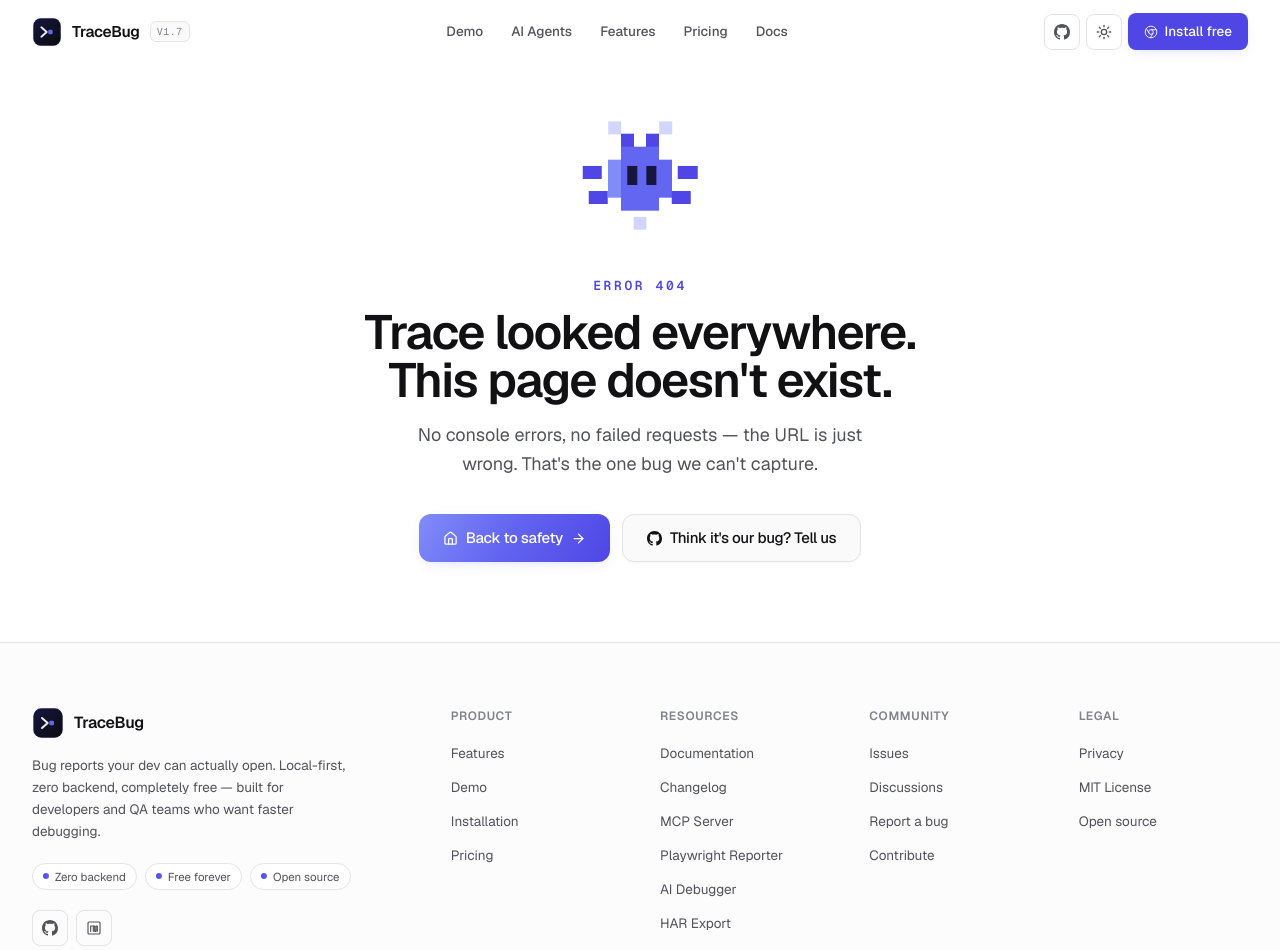
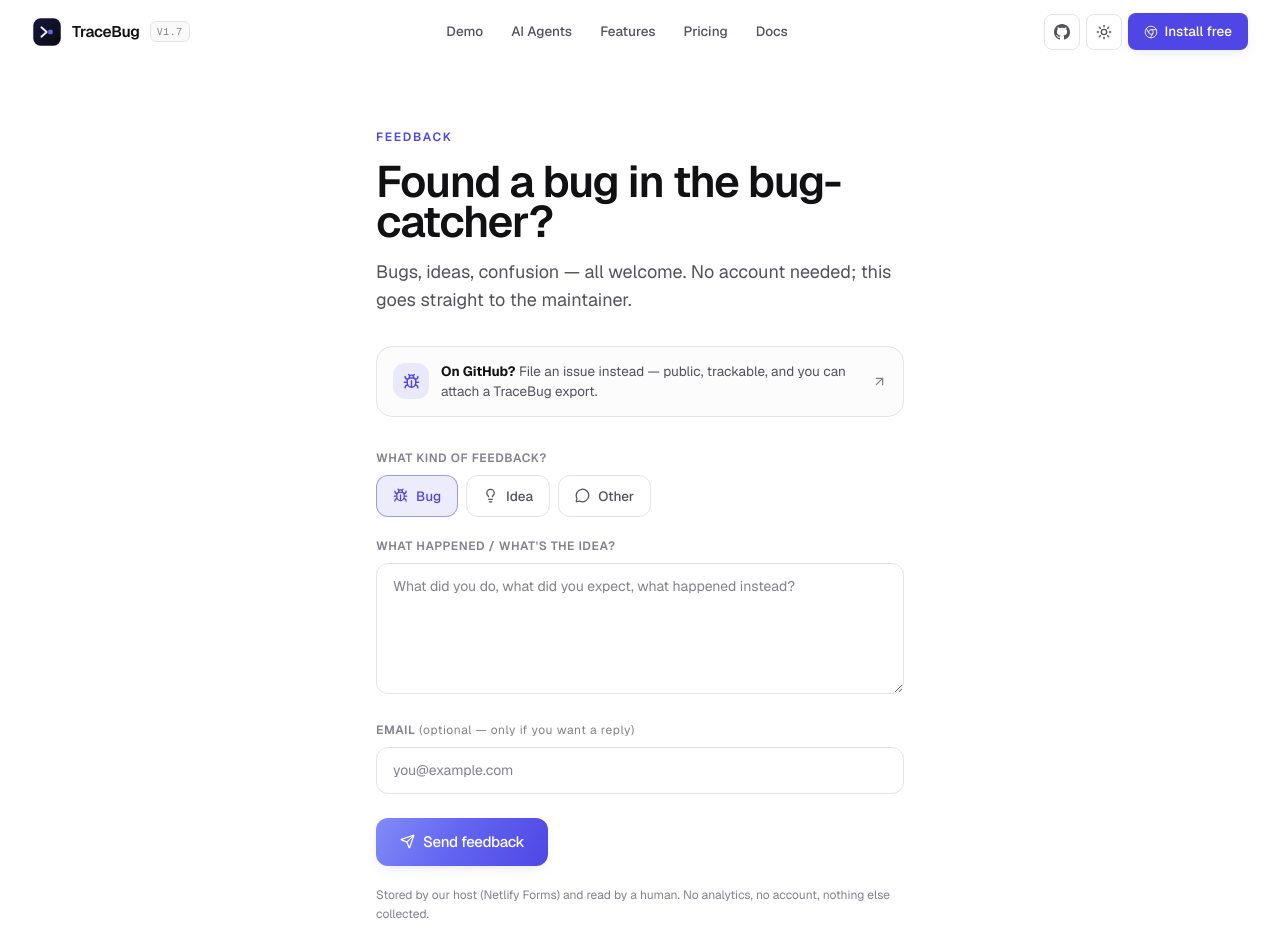
Before and after one commit to prashantsinghmangat/TraceBug-ai, a Next.js app in the folder website/: page /feedback in a window 1280 px wide. Before the commit this address had no page. Shown: the top 950 px of the page. Built offline with nearby package versions, Linux system fonts and the light colour scheme.

Commit message:
feat: no-backend user feedback — /feedback page (Netlify Forms), popup + footer links, issue-template export nudge

```diff
--- /dev/null
+++ b/website/app/feedback/FeedbackForm.tsx
@@ -0,0 +1,172 @@
+"use client";
+
+import { useState } from "react";
+import { Bug, Lightbulb, MessageCircle, Send, Check, ArrowUpRight } from "lucide-react";
+import Mascot from "@/components/Mascot";
+import SectionHeading from "@/components/SectionHeading";
+import { Button } from "@/components/ui/button";
+import { SDK_VERSION } from "@/lib/version";
+
+const TYPES = [
+  { key: "bug", label: "Bug", icon: Bug },
+  { key: "idea", label: "Idea", icon: Lightbulb },
+  { key: "other", label: "Other", icon: MessageCircle },
+] as const;
+
+const ISSUES_URL = "https://github.com/prashantsinghmangat/tracebug-ai/issues/new/choose";
+
+export default function FeedbackForm() {
+  const [type, setType] = useState<string>("bug");
+  const [status, setStatus] = useState<"idle" | "sending" | "sent" | "error">("idle");
+
+  async function onSubmit(e: React.FormEvent<HTMLFormElement>) {
+    e.preventDefault();
+    setStatus("sending");
+    const data = new FormData(e.currentTarget);
+    data.set("type", type);
+    data.set("version", `v${SDK_VERSION}`);
+    try {
+      // POST to the static detection file — Netlify intercepts and stores it.
+      const res = await fetch("/__forms.html", {
+        method: "POST",
+        headers: { "Content-Type": "application/x-www-form-urlencoded" },
+        body: new URLSearchParams(data as unknown as Record<string, string>).toString(),
+      });
+      setStatus(res.ok ? "sent" : "error");
+    } catch {
+      setStatus("error");
+    }
+  }
+
+  if (status === "sent") {
+    return (
+      <div className="rounded-3xl border border-border bg-surface/50 px-8 py-14 text-center">
+        <div className="mb-5 flex justify-center animate-float" aria-hidden="true">
+          <Mascot size={88} />
+        </div>
+        <h1 className="text-2xl font-semibold tracking-[-0.02em] text-text-primary">
+          Got it — thank you!
+        </h1>
+        <p className="mx-auto mt-3 max-w-sm text-[14.5px] leading-relaxed text-text-muted">
+          Trace has filed your note. If you left an email, you&apos;ll hear back when
+          it&apos;s picked up.
+        </p>
+        <div className="mt-7 inline-flex items-center gap-1.5 rounded-full border border-success/25 bg-success/10 px-3.5 py-1.5 text-[12px] font-medium text-success">
+          <Check size={13} strokeWidth={3} /> Delivered — no account, no tracking
+        </div>
+      </div>
+    );
+  }
+
+  return (
+    <>
+      <SectionHeading
+        align="left"
+        eyebrow="Feedback"
+        title="Found a bug in the bug-catcher?"
+        subtitle="Bugs, ideas, confusion — all welcome. No account needed; this goes straight to the maintainer."
+        className="mb-8"
+      />
+
+      {/* dev fast-path */}
+      <a
+        href={ISSUES_URL}
+        target="_blank"
+        rel="noopener noreferrer"
+        className="group mb-8 flex items-center gap-3 rounded-2xl border border-border bg-surface/50 px-4 py-3.5 transition-colors hover:border-primary/40"
+      >
+        <span className="flex h-9 w-9 shrink-0 items-center justify-center rounded-xl bg-primary/10 text-primary">
+          <Bug size={17} />
+        </span>
+        <span className="min-w-0 flex-1 text-[13.5px] text-text-muted">
+          <strong className="text-text-primary">On GitHub?</strong> File an issue instead — public,
+          trackable, and you can attach a TraceBug export.
+        </span>
+        <ArrowUpRight size={15} className="shrink-0 text-text-subtle transition-transform group-hover:translate-x-0.5 group-hover:-translate-y-0.5" />
+      </a>
+
+      <form onSubmit={onSubmit} className="space-y-5">
+        {/* honeypot — must match public/__forms.html */}
+        <input type="hidden" name="form-name" value="feedback" />
+        <p className="hidden">
+          <label>
+            Don&apos;t fill this out: <input name="bot-field" />
+          </label>
+        </p>
+
+        <div>
+          <label className="mb-2 block text-[12px] font-semibold uppercase tracking-wider text-text-subtle">
+            What kind of feedback?
+          </label>
+          <div className="flex gap-2">
+            {TYPES.map((t) => (
+              <button
+                key={t.key}
+                type="button"
+                onClick={() => setType(t.key)}
+                className={`inline-flex items-center gap-2 rounded-xl border px-4 py-2.5 text-[13.5px] font-medium transition-colors ${
+                  type === t.key
+                    ? "border-primary/50 bg-primary/10 text-primary"
+                    : "border-border bg-background text-text-muted hover:border-border-strong"
+                }`}
+              >
+                <t.icon size={15} /> {t.label}
+              </button>
+            ))}
+          </div>
+        </div>
+
+        <div>
+          <label htmlFor="message" className="mb-2 block text-[12px] font-semibold uppercase tracking-wider text-text-subtle">
+            What happened / what&apos;s the idea?
+          </label>
+          <textarea
+            id="message"
+            name="message"
+            required
+            rows={5}
+            placeholder={
+              type === "bug"
+                ? "What did you do, what did you expect, what happened instead?"
+                : "Tell us what you're thinking…"
+            }
+            className="w-full rounded-xl border border-border bg-background px-4 py-3 text-[14px] text-text-primary placeholder:text-text-subtle focus:border-primary/50 focus:outline-none focus:ring-2 focus:ring-primary/20"
+          />
+        </div>
+
+        <div>
+          <label htmlFor="email" className="mb-2 block text-[12px] font-semibold uppercase tracking-wider text-text-subtle">
+            Email <span className="font-normal normal-case text-text-subtle">(optional — only if you want a reply)</span>
+          </label>
+          <input
+            id="email"
+            type="email"
+            name="email"
+            placeholder="you@example.com"
+            className="w-full rounded-xl border border-border bg-background px-4 py-3 text-[14px] text-text-primary placeholder:text-text-subtle focus:border-primary/50 focus:outline-none focus:ring-2 focus:ring-primary/20"
+          />
+        </div>
+
+        <div className="flex items-center gap-4 pt-1">
+          <Button type="submit" size="lg" variant="gradient" disabled={status === "sending"}>
+            <Send size={15} />
+            {status === "sending" ? "Sending…" : "Send feedback"}
+          </Button>
+          {status === "error" && (
+            <p className="text-[13px] text-error">
+              Couldn&apos;t send — please{" "}
+              <a href={ISSUES_URL} className="underline" target="_blank" rel="noopener noreferrer">
+                file it on GitHub
+              </a>{" "}
+              instead.
+            </p>
+          )}
+        </div>
+        <p className="text-[12px] leading-relaxed text-text-subtle">
+          Stored by our host (Netlify Forms) and read by a human. No analytics, no account, nothing
+          else collected.
+        </p>
+      </form>
+    </>
+  );
+}
--- /dev/null
+++ b/website/app/feedback/page.tsx
@@ -0,0 +1,26 @@
+import type { Metadata } from "next";
+import Navbar from "@/components/Navbar";
+import Footer from "@/components/Footer";
+import FeedbackForm from "./FeedbackForm";
+
+export const metadata: Metadata = {
+  title: "Feedback — TraceBug",
+  description: "Found a bug in the bug-catcher? Have an idea? Tell us — no account needed.",
+};
+
+// No-backend feedback: submissions go to Netlify Forms (declared statically in
+// public/__forms.html, collected in the Netlify dashboard). GitHub-comfortable
+// users are pointed at Issues instead — better for public tracking.
+export default function FeedbackPage() {
+  return (
+    <main className="min-h-screen bg-background">
+      <Navbar />
+      <section className="pt-32 pb-24">
+        <div className="mx-auto max-w-xl px-4 sm:px-6">
+          <FeedbackForm />
+        </div>
+      </section>
+      <Footer />
+    </main>
+  );
+}
--- a/website/components/Footer.tsx
+++ b/website/components/Footer.tsx
@@ -34,6 +34,7 @@
   {
     title: "Community",
     links: [
+      { label: "Send feedback", href: "/feedback" },
       { label: "Issues", href: `${REPO}/issues`, external: true },
       { label: "Discussions", href: `${REPO}/discussions`, external: true },
       { label: "Report a bug", href: `${REPO}/issues/new`, external: true },
```
Also changed, not shown: website/public/__forms.html (added, +21 -0 lines), 2 other files (tests, documents, lock files or other folders).
